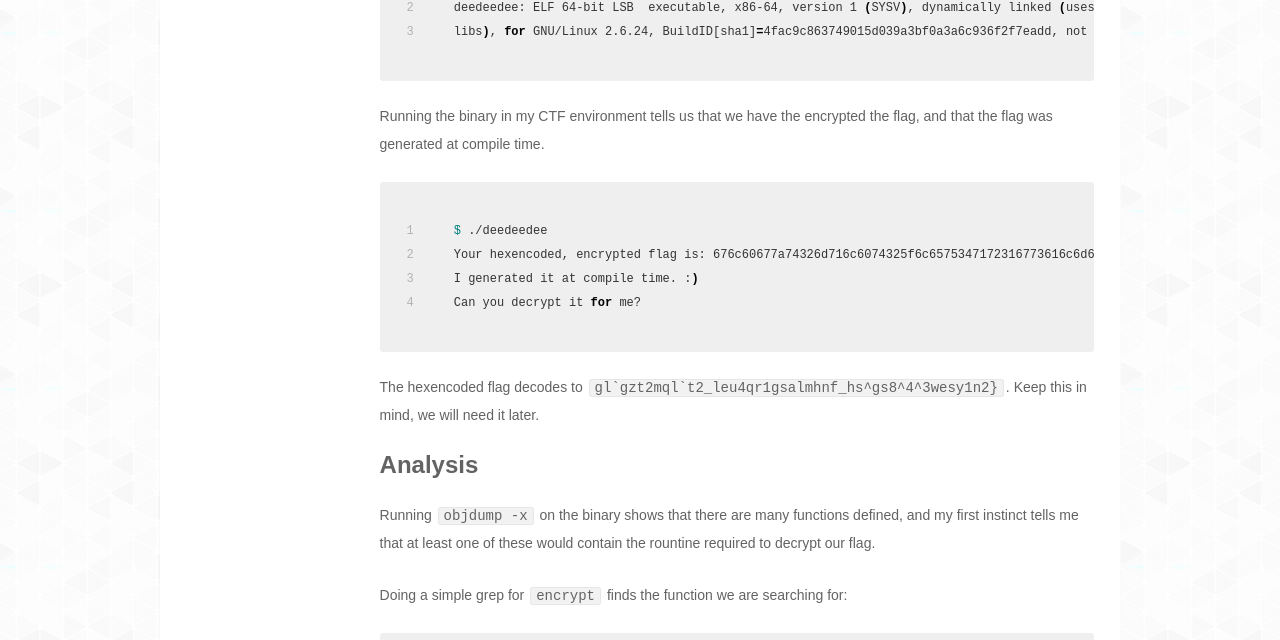
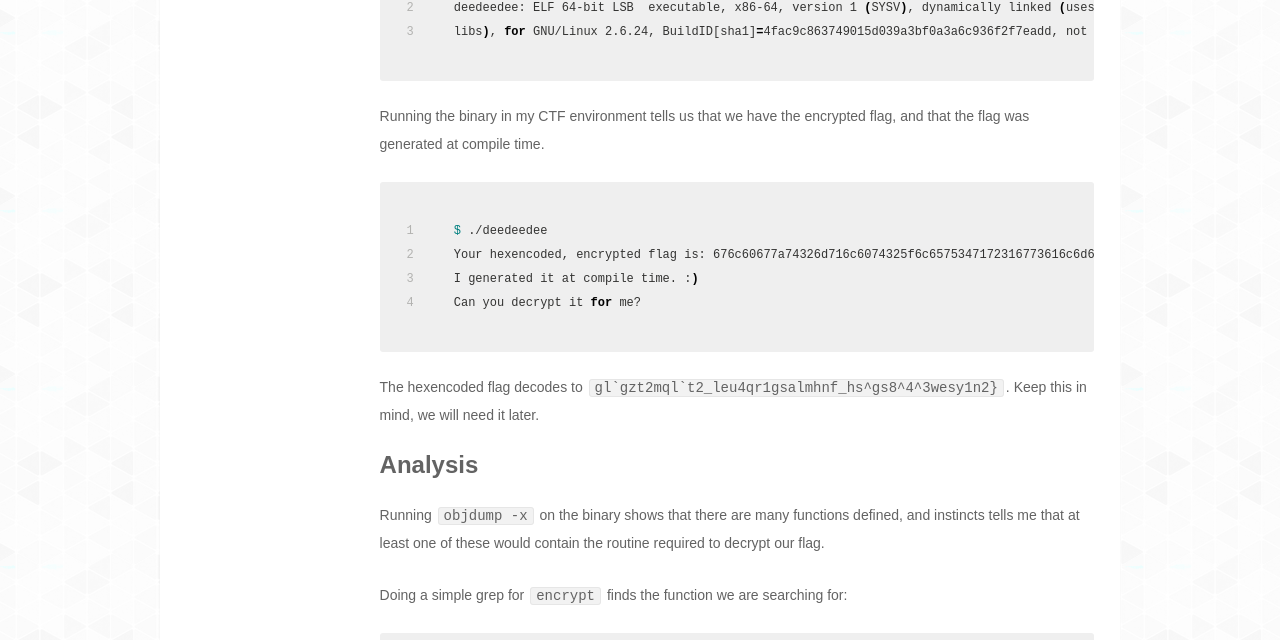
Before and after one commit to quanyang/quanyang.github.io, a Jekyll site: the page built from _posts/blog/2016-09-19-csaw-ctf-quals-2016-deedeedee.md, in a window 1280 px wide and 900 px high, scrolled down 542 px. Shown: the part 152-792 px from the top of the window. Built offline with Jekyll 4.4.1, drawn with Linux system fonts in a browser that asks for light colours; nearby versions of some CDN libraries; comment, search, counter and statistics services are not loaded; some of the changed text lies outside the part shown.

Commit message:
Fix spelling errors

```diff
--- a/_posts/blog/2016-09-19-csaw-ctf-quals-2016-deedeedee.md
+++ b/_posts/blog/2016-09-19-csaw-ctf-quals-2016-deedeedee.md
@@ -31,7 +31,7 @@ deedeedee: ELF 64-bit LSB  executable, x86-64, version 1 (SYSV), dynamically lin
 libs), for GNU/Linux 2.6.24, BuildID[sha1]=4fac9c863749015d039a3bf0a3a6c936f2f7eadd, not stripped
 {% endhighlight %}
 
-Running the binary in my CTF environment tells us that we have the encrypted the flag, and that the flag was generated at compile time.
+Running the binary in my CTF environment tells us that we have the encrypted flag, and that the flag was generated at compile time.
 
 {% highlight bash linenos %}
 $ ./deedeedee
@@ -44,7 +44,7 @@ The hexencoded flag decodes to ``gl`gzt2mql`t2_leu4qr1gsalmhnf_hs^gs8^4^3wesy1n2
 
 ### Analysis
 
-Running `objdump -x` on the binary shows that there are many functions defined, and my first instinct tells me that at least one of these would contain the rountine required to decrypt our flag.
+Running `objdump -x` on the binary shows that there are many functions defined, and instincts tells me that at least one of these would contain the routine required to decrypt our flag.
 
 Doing a simple grep for `encrypt` finds the function we are searching for:
 
```
Also changed, not shown: other parts of _posts/blog/2016-09-19-csaw-ctf-quals-2016-deedeedee.md (+0 -2 lines).
